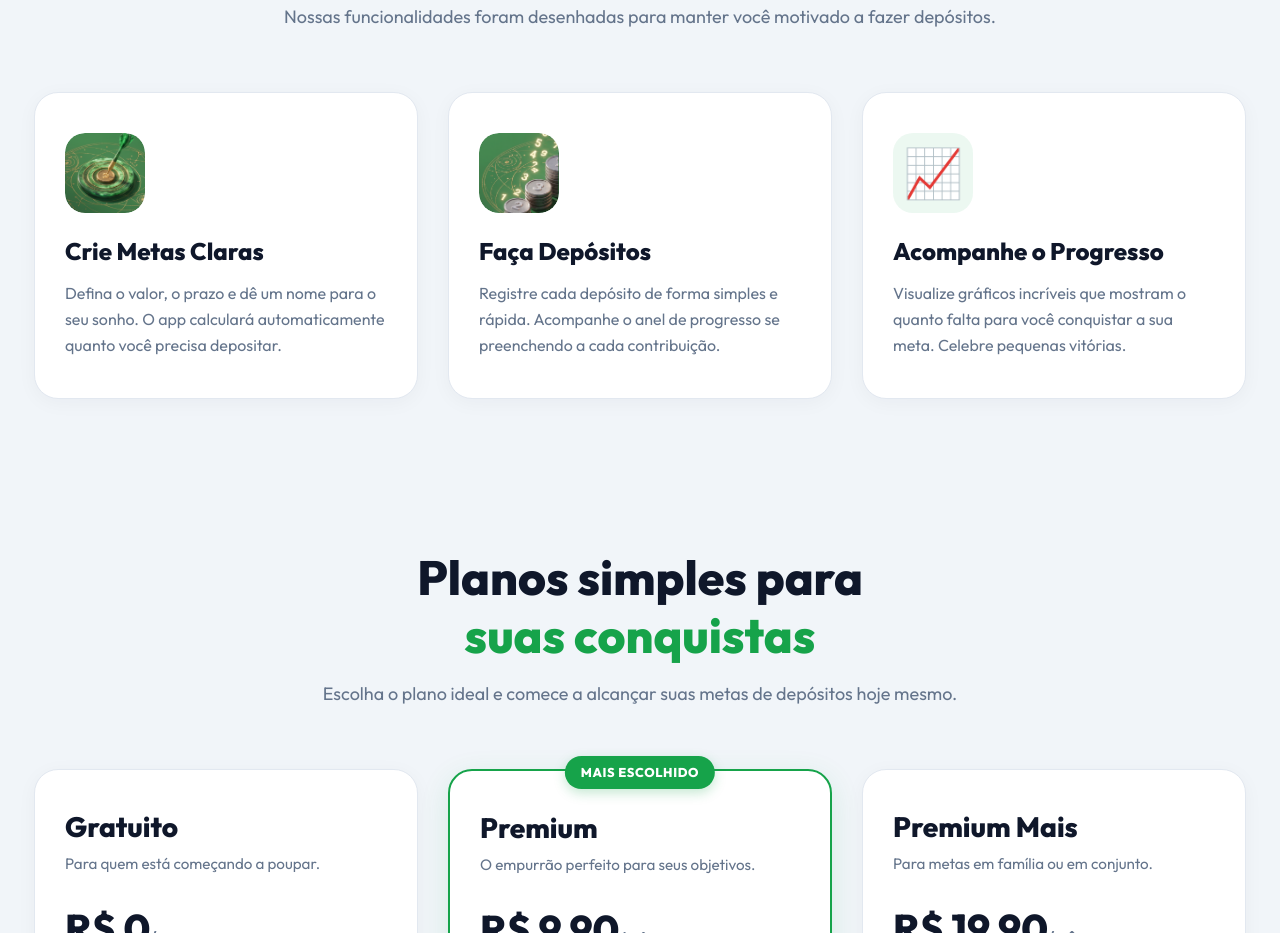
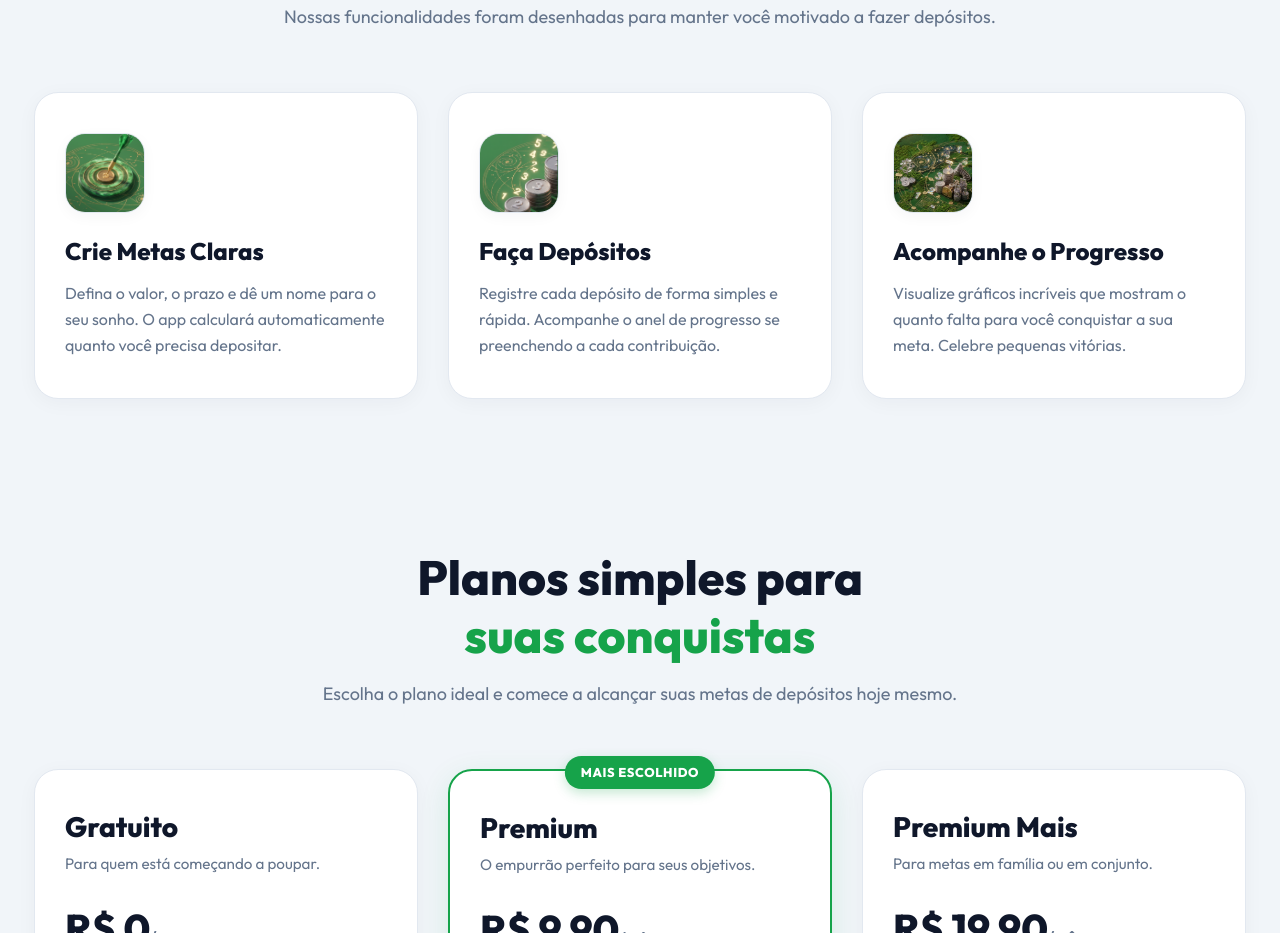
Before and after one commit to lito-bumba/desafio-deposito-landing-page, a website built with Vite: page index.html in a window 1280 px wide. Shown: the part 830-1763 px from the top of the page. Built offline with nearby package versions, Linux system fonts and the light colour scheme.

Commit message:
style: standardize feature icon borders and use feature_icon_3

```diff
--- a/index.html
+++ b/index.html
@@ -139,7 +139,9 @@
                     <p>Registre cada depósito de forma simples e rápida. Acompanhe o anel de progresso se preenchendo a cada contribuição.</p>
                 </div>
                 <div class="feature-card glass-panel" data-animate="fade-up" data-delay="300">
-                    <div class="feature-icon">📈</div>
+                    <div class="feature-icon">
+                        <img src="assets/feature_icon_3.jpg" alt="Acompanhe o Progresso">
+                    </div>
                     <h3>Acompanhe o Progresso</h3>
                     <p>Visualize gráficos incríveis que mostram o quanto falta para você conquistar a sua meta. Celebre pequenas vitórias.</p>
                 </div>
--- a/src/style.css
+++ b/src/style.css
@@ -531,7 +531,6 @@ h2 {
 }
 
 .feature-icon {
-    font-size: 3rem;
     margin-bottom: 24px;
     background: rgba(22, 163, 74, 0.08);
     width: 80px;
@@ -540,19 +539,27 @@ h2 {
     align-items: center;
     justify-content: center;
     border-radius: 20px;
+    border: 1.5px solid var(--glass-border);
+    box-shadow: 0 4px 14px rgba(15, 23, 42, 0.04);
     overflow: hidden;
+    transition: var(--transition);
 }
 
 .feature-icon img {
     width: 100%;
     height: 100%;
     object-fit: cover;
-    border-radius: 20px;
+    display: block;
     transition: transform 0.3s ease;
 }
 
+.feature-card:hover .feature-icon {
+    border-color: rgba(22, 163, 74, 0.4);
+    box-shadow: 0 6px 18px rgba(22, 163, 74, 0.15);
+}
+
 .feature-card:hover .feature-icon img {
-    transform: scale(1.06);
+    transform: scale(1.08);
 }
 
 .feature-card h3 {
```
